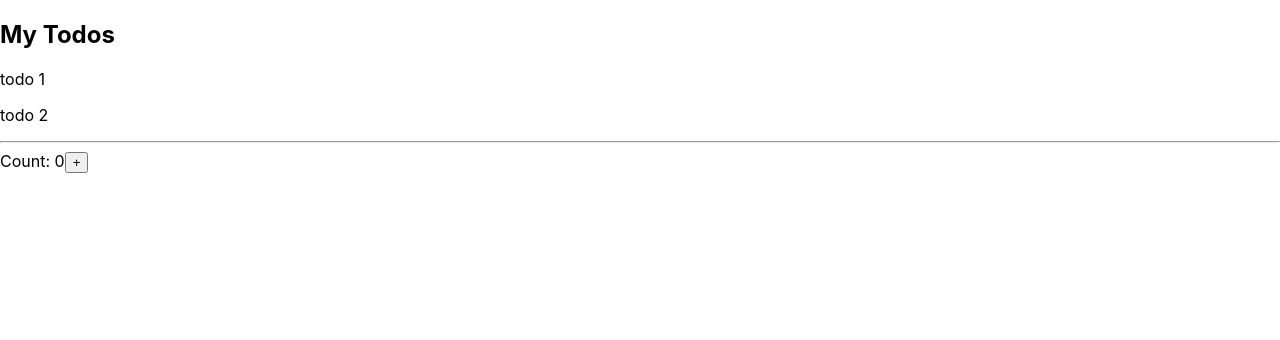
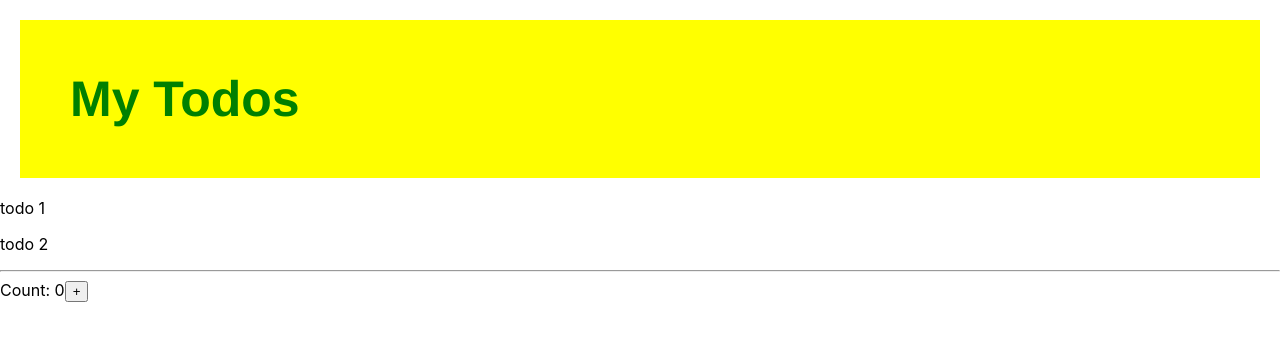
Before and after one commit to naveedjamali/w3school, a React (Create React App) app: page / in a window 1280 px wide. Shown: the top 340 px of the page. Built offline with nearby package versions, Linux system fonts and the light colour scheme.

Commit message:
css style

```diff
--- a/src/todo.js
+++ b/src/todo.js
@@ -1,14 +1,24 @@
+import { memo } from "react";
+
 const Todo = ({ todos }) => {
   console.log("child render: ");
-
+  const myStyle = {
+    color: "green",
+    backgroundColor: "yellow",
+    fontFamily: "Helvetica",
+    fontSize: "50px",
+    padding: "50px",
+    margin:"20px",
+    cursor: "move"
+  };
   return (
     <>
-      <h2>My Todos</h2>
-      {todos.map((todo,index )=>{
+      <h2 style={myStyle}>My Todos</h2>
+      {todos.map((todo, index) => {
         return <p key={index}>{todo}</p>;
       })}
     </>
   );
 };
 
-export default Todo;
+export default memo(Todo);
```
